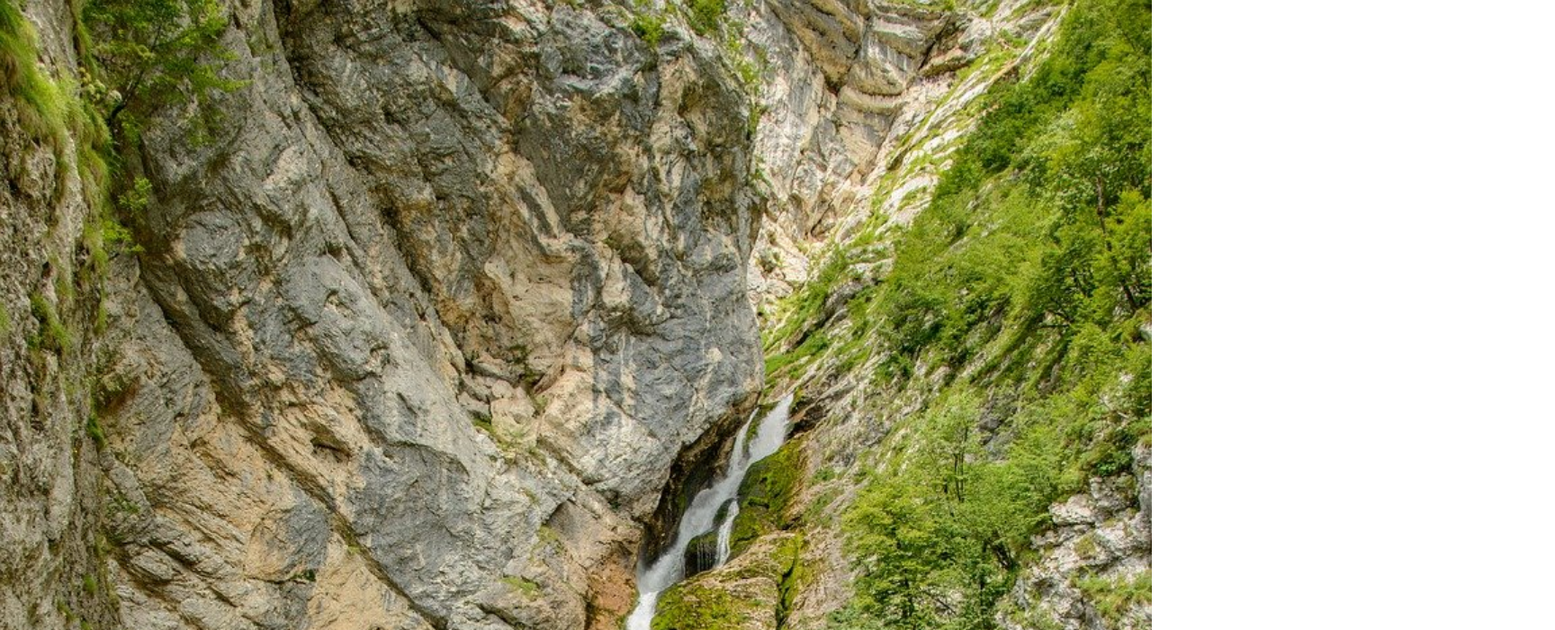
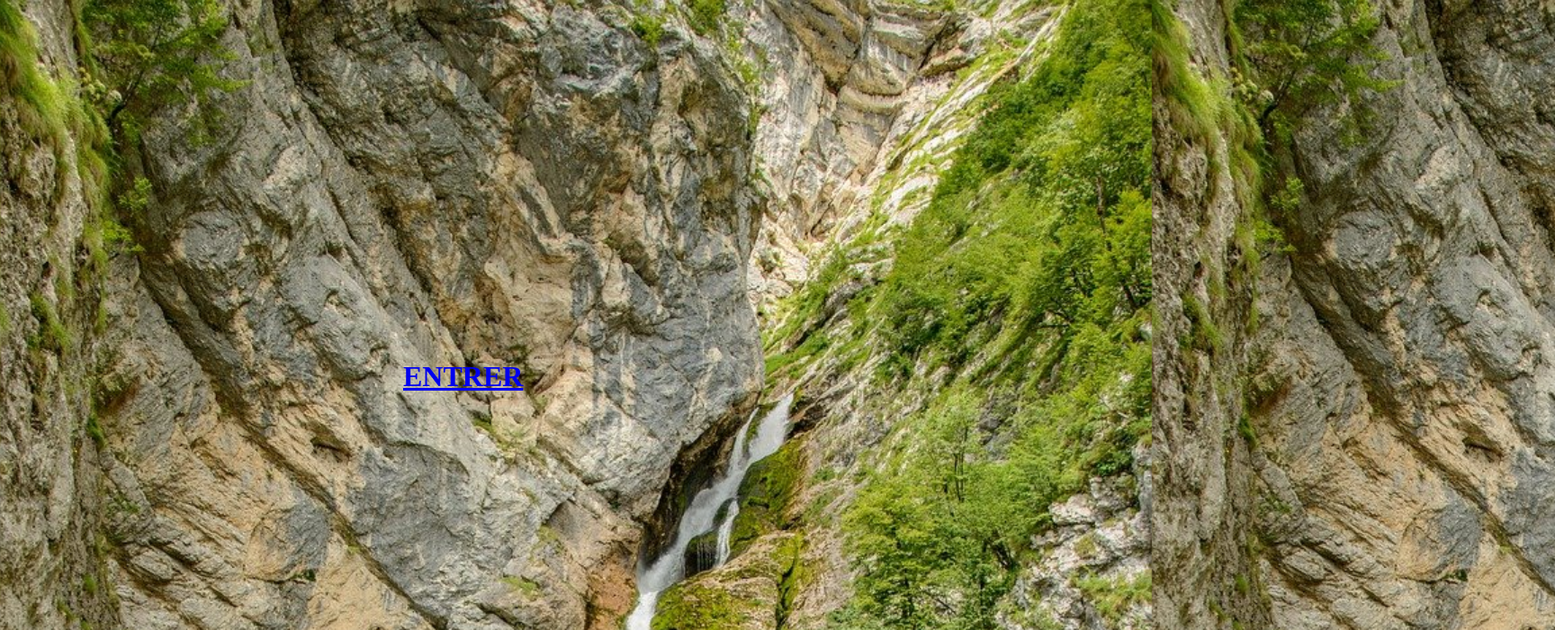
Before and after one commit to bdf007/Project-1-slovenie, a plain HTML site: page entre.html in a window 1280 px wide. Shown: the top 700 px of the page at 90% size, 1728 px wide, since content can reach past the window. Drawn offline with Linux system fonts and the light colour scheme.

Commit message:
normalement ça marche ;)

```diff
--- a/culture.css
+++ b/culture.css
@@ -1,5 +1,4 @@
 * {
-    background: linear-gradient(antiquewhite, wheat);
     box-sizing: border-box;
     margin: 0;
     width: 100%;
@@ -15,6 +14,10 @@
 .titreDePage::first-letter {
     color: red;
     font-size: 2em;
+}
+
+.couleur {
+    background: #788402;
 }
 
 header img {
@@ -142,11 +145,23 @@ footer {
 }
 
 .entre {
+    display: flex;
+    background-image: url(/image/nature_1280.jpg);
+    background-size: 100%;
+    background-repeat: none;
     width: 100%;
     height: 100%;
+    z-index: 1;
 }
 
-.bouton {
+.entre h1 {
+    position: relative;
+    top: 50vh;
+    left: 35vw;
+}
+
+
+/* .bouton {
     border: 2px;
     border-style: dotted;
     border-radius: 45;
@@ -154,9 +169,10 @@ footer {
     margin: 30px;
     font-size: larger;
     color: var(--fourthcolor);
-}
+} */
 
-#entree {
+
+/* #entree {
     position: relative;
-    top: 50%;
-}
+    top: 200px;
+} */
--- a/entre.html
+++ b/entre.html
@@ -9,12 +9,10 @@
     <link rel="stylesheet" href="culture.css">
 </head>
 
-<body>
-    <div class="entre">
-        <img src="image/nature_1280.jpg" alt="photo d'acceuil">
-    </div>
-    <div id="entree">
-        <input type="button" value="Entrer" href="culture.html">
+<body class="entre">
+    <div>
+        <h1><a href="culuture.html">ENTRER</a></h1>
+
     </div>
 </body>
 
```
Also changed, not shown: contact.html (+1 -1 lines), culuture.html (+5 -4 lines).
